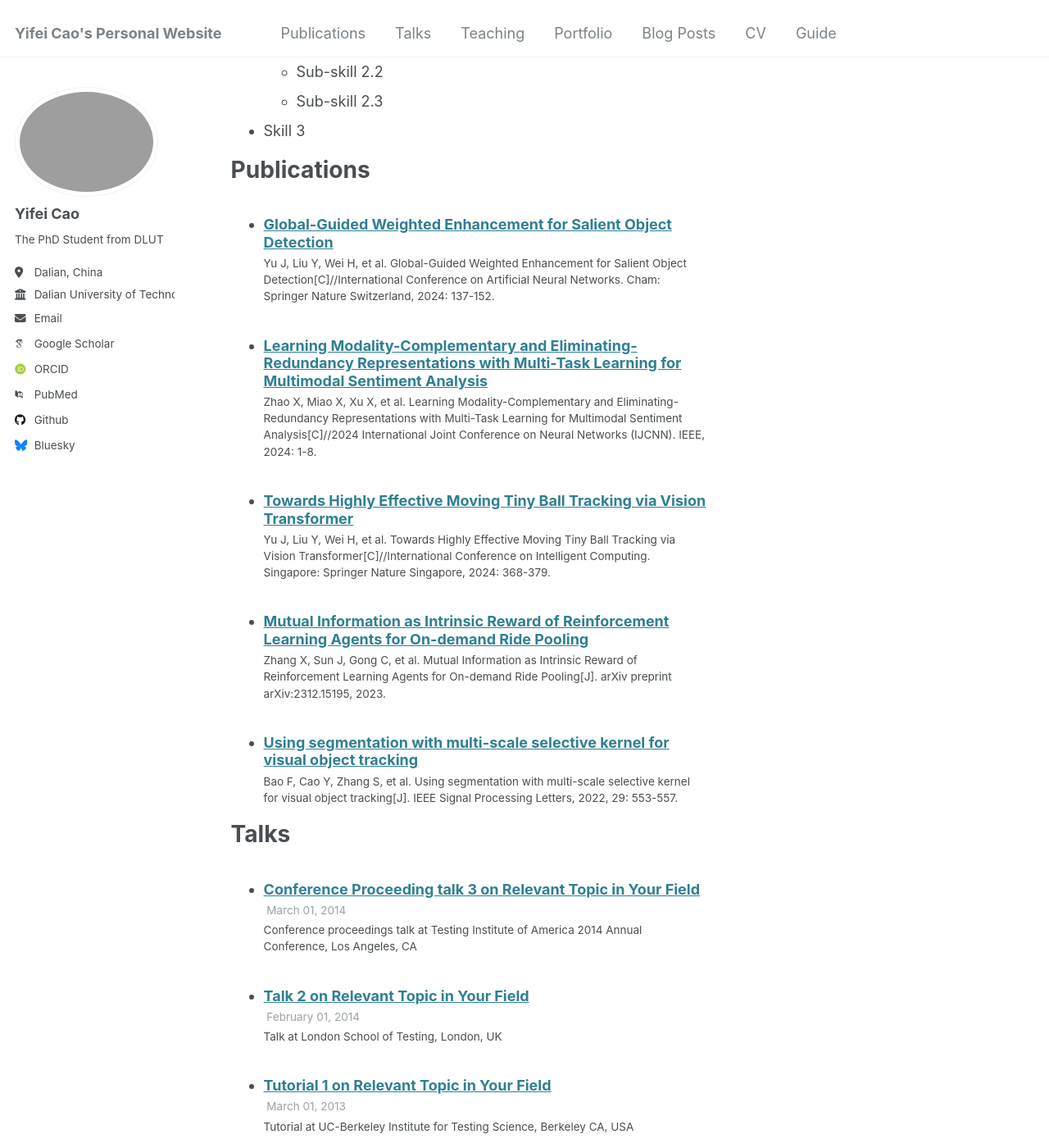
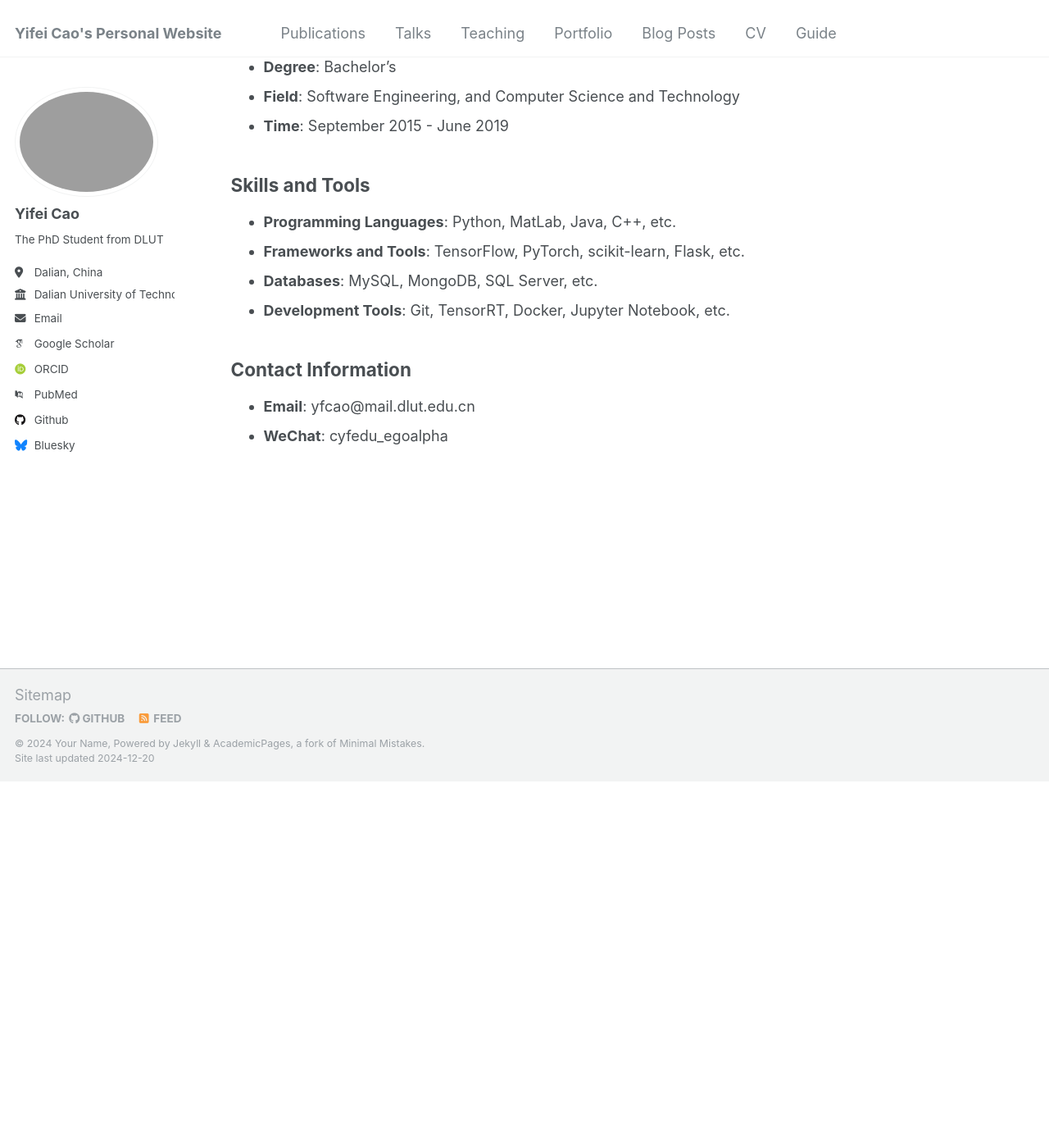
Before and after one commit to cyfedu-dlut/PersonalWeb, a Jekyll site: the page built from _pages/cv.md, in a window 1280 px wide and 1400 px high, scrolled down 896 px. Shown: the whole window at 82% size. Built offline with Jekyll 4.4.1, drawn with Linux system fonts in a browser that asks for light colours; some web fonts are replaced; after the commit the page ends 1849 px from its top, so only the background shows below that; some of the changed text lies outside the part shown.

Commit message:
Update cv.md

```diff
--- a/_pages/cv.md
+++ b/_pages/cv.md
@@ -9,56 +9,37 @@ redirect_from:
 
 {% include base_path %}
 
-Education
-======
-* Ph.D in Version Control Theory, GitHub University, 2018 (expected)
-* M.S. in Jekyll, GitHub University, 2014
-* B.S. in GitHub, GitHub University, 2012
+## Research Interests
+- Artificial Intelligence
+- Software Engineering
+- Machine Learning and Deep Learning(Computer Vision, CV)
+- Visual Object Tracking
+- Visual Query Localization with 2D and 3D
+- Egocentric Video Understanding
+- Multi-modal Learning
 
-Work experience
-======
-* Spring 2024: Academic Pages Collaborator
-  * Github University
-  * Duties includes: Updates and improvements to template
-  * Supervisor: The Users
+## Education
+### Dalian University of Technology
+- **Degree**: PhD (In Progress)
+- **Field**: Software Engineering, and Computer Science and Technology
+- **Time**: September 2022 - Present
 
-* Fall 2015: Research Assistant
-  * Github University
-  * Duties included: Merging pull requests
-  * Supervisor: Professor Hub
+### Beijing Jiaotong University
+- **Degree**: Master's
+- **Field**: Software Engineering, and Computer Science and Technology
+- **Time**: September 2020 - June 2022
 
-* Summer 2015: Research Assistant
-  * Github University
-  * Duties included: Tagging issues
-  * Supervisor: Professor Git
+### North University of China
+- **Degree**: Bachelor's
+- **Field**: Software Engineering, and Computer Science and Technology
+- **Time**: September 2015 - June 2019
 
-Skills
-======
-* Skill 1
-* Skill 2
-  * Sub-skill 2.1
-  * Sub-skill 2.2
-  * Sub-skill 2.3
-* Skill 3
+## Skills and Tools
+- **Programming Languages**: Python, MatLab, Java, C++, etc.
+- **Frameworks and Tools**: TensorFlow, PyTorch, scikit-learn, Flask, etc.
+- **Databases**: MySQL, MongoDB, SQL Server, etc.
+- **Development Tools**: Git, TensorRT, Docker, Jupyter Notebook, etc.
 
-Publications
-======
-  <ul>{% for post in site.publications reversed %}
-    {% include archive-single-cv.html %}
-  {% endfor %}</ul>
-
-Talks
-======
-  <ul>{% for post in site.talks reversed %}
-    {% include archive-single-talk-cv.html  %}
-  {% endfor %}</ul>
-
-Teaching
-======
-  <ul>{% for post in site.teaching reversed %}
-    {% include archive-single-cv.html %}
-  {% endfor %}</ul>
-
-Service and leadership
-======
-* Currently signed in to 43 different slack teams
+## Contact Information
+- **Email**: yfcao@mail.dlut.edu.cn
+- **WeChat**: cyfedu_egoalpha
```
